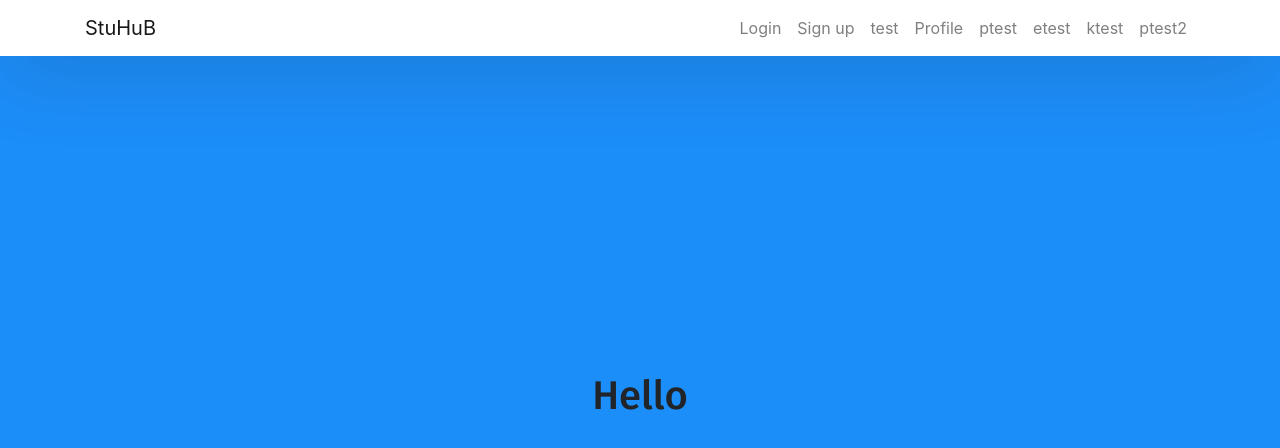
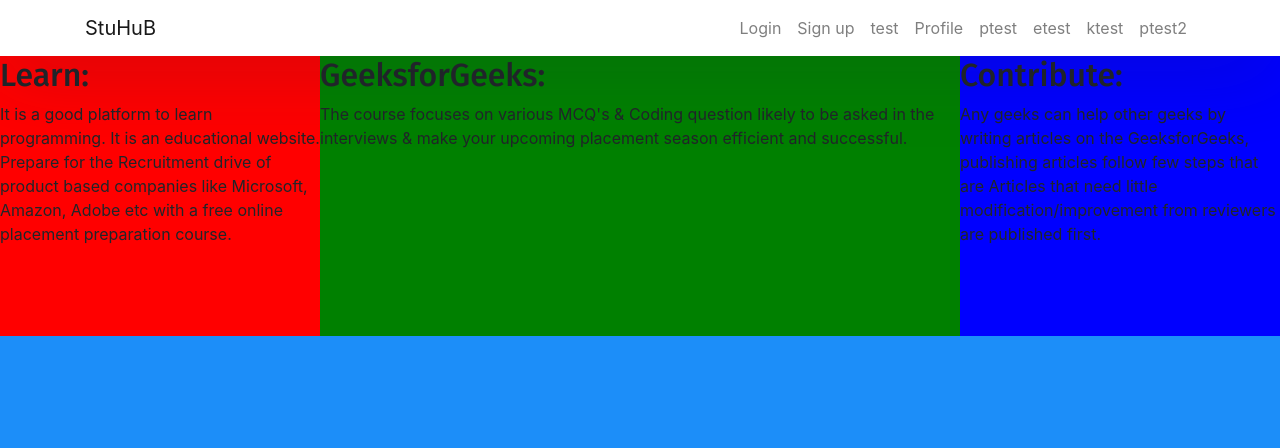
Before and after one commit to jtagaca/StuHub_Public, a React (Create React App) app in the folder client/: page /ptest2 in a window 1280 px wide. Shown: the top 448 px of the page. Built offline with nearby package versions, Linux system fonts and the light colour scheme.

Commit message:
ptest2 testing

```diff
--- a/client/src/components/ptest2.js
+++ b/client/src/components/ptest2.js
@@ -14,7 +14,48 @@ import "../index.css";
 
 function ptest2() {
   return (
-    <h1>Hello</h1>
+    <body>
+        <div id = "boxes">
+            <h1 style = {{color:'green',
+                textalign:'center'}}>GeeksforGeeks</h1>
+
+            <div id = "leftbox" style = {{float:'left',
+                background:'red',
+                width:'25%',
+                height:'280px'}}>
+                <h2>Learn:</h2>
+                It is a good platform to learn programming.
+                It is an educational website. Prepare for
+                the Recruitment drive  of product based
+                companies like Microsoft, Amazon, Adobe
+                etc with a free online placement preparation
+                course.
+            </div>
+
+            <div id = "middlebox" style = {{float:'left',
+                background:'green',
+                width:'50%',
+                height:'280px'}}>
+                <h2>GeeksforGeeks:</h2>
+                The course focuses on various MCQ's & Coding
+                question likely to be asked in the interviews
+                & make your upcoming placement season efficient
+                and successful.
+            </div>
+
+            <div id = "rightbox" style = {{float:'right',
+                background:'blue',
+                width:'25%',
+                height:'280px'}}>
+                <h2>Contribute:</h2>
+                Any geeks can help other geeks by writing
+                articles on the GeeksforGeeks, publishing
+                articles follow few steps that are Articles
+                that need little modification/improvement
+                from reviewers are published first.
+            </div>
+        </div>
+    </body>
   );
 }
 export default ptest2;
```
